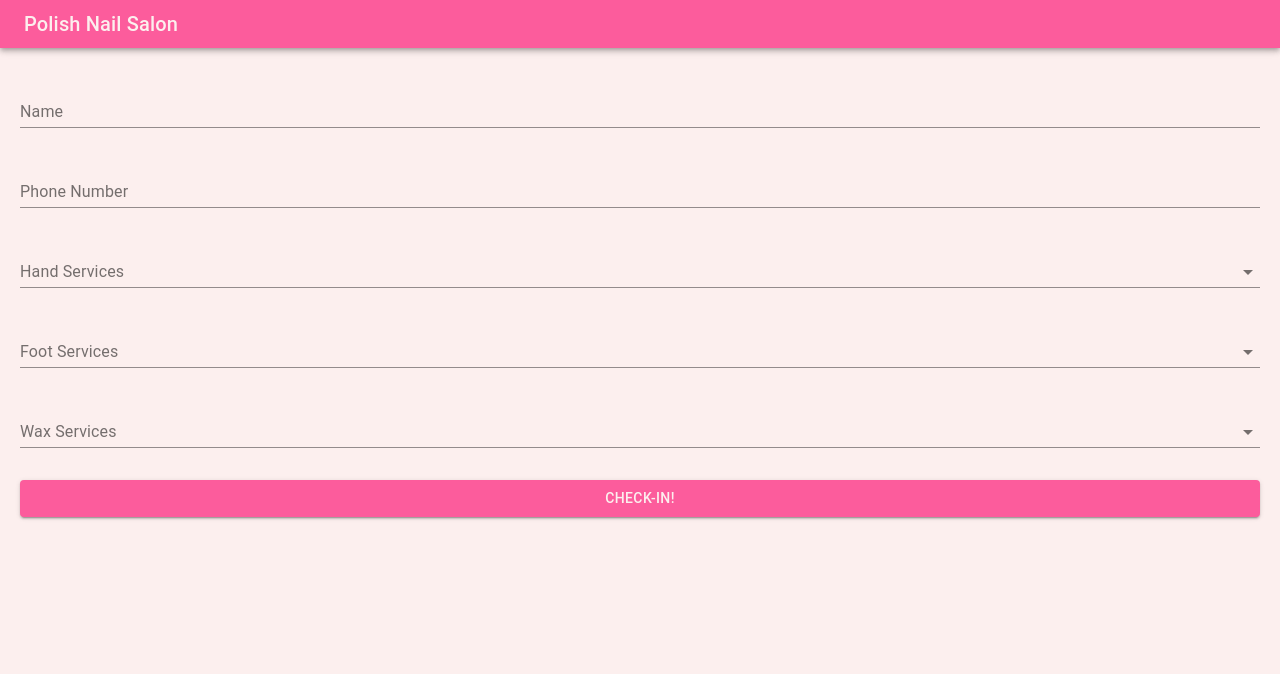
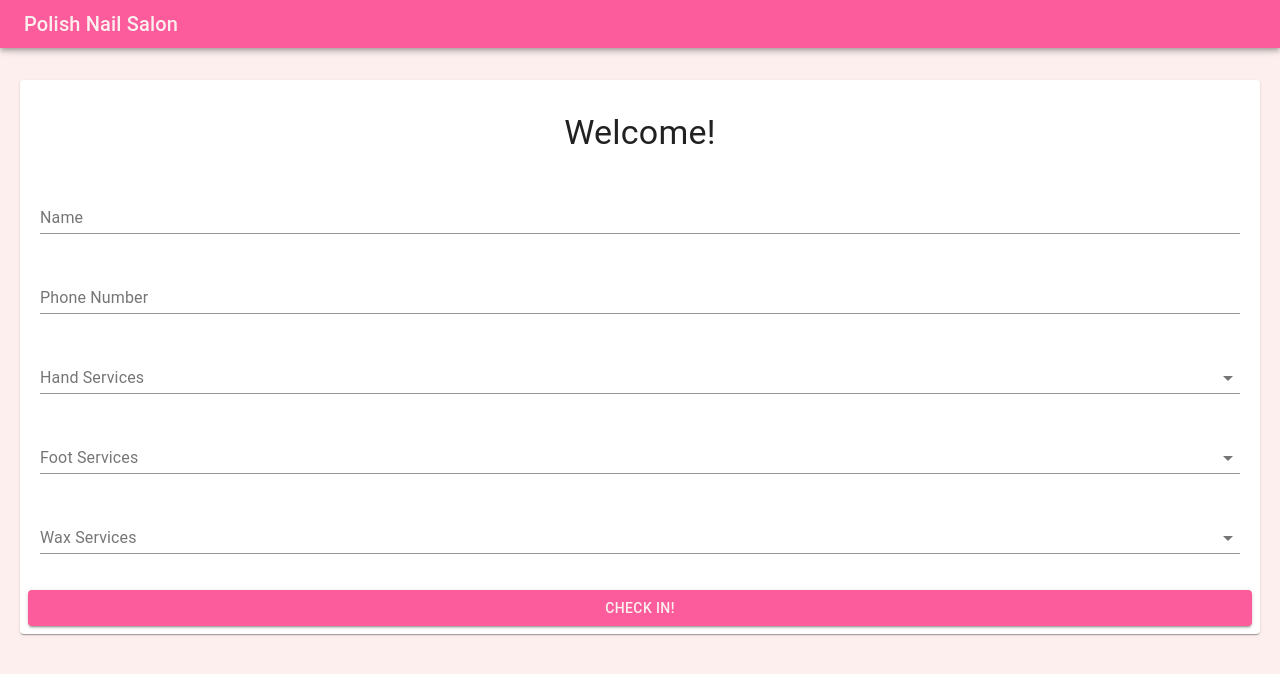
Before and after one commit to mchuong1/turnmanagementsystem, a React (Create React App) app: page / in a window 1280 px wide. Shown: the top 674 px of the page. Built offline with nearby package versions, Linux system fonts and the light colour scheme.

Commit message:
Wrap content with Card
Add indeterminant status to button

```diff
--- a/src/pages/Home.js
+++ b/src/pages/Home.js
@@ -1,16 +1,19 @@
 import React, { useState } from 'react'
 import { makeStyles } from '@material-ui/core/styles';
-import { Link } from 'react-router-dom'
 import {
   Button, TextField, Select,
   InputLabel, MenuItem, Checkbox,
-  ListItemText, FormControl
+  ListItemText, FormControl, Typography,
+  Card, CardContent, CardActions,
+  CircularProgress
 } from '@material-ui/core'
 
 const useStyles = makeStyles({
   root: {
-    backgroundColor: '#fcefee',
-    height: '100vh',
+    display: 'grid',
+    gridGap: '2em',
+    marginTop: '2em',
+    padding: '0px 20px'
   },
   container: {
     height: '100vh'
@@ -19,6 +22,7 @@ const useStyles = makeStyles({
     backgroundColor: '#fc5c9c',
     color: '#fcefee',
     width: '100%',
+    marginTop: '2em'
   },
   input: {
     width: '100%',
@@ -31,12 +35,6 @@ const useStyles = makeStyles({
   dropDown: {
     width: '100%'
   },
-  body: {
-    display: 'grid',
-    gridGap: '2em',
-    marginTop: '2em',
-    padding: '0px 20px'
-  },
 })
 
 export default function Home() {
@@ -45,6 +43,7 @@ export default function Home() {
   const [handService, setHandService] = useState([]);
   const [footService, setFootService] = useState([]);
   const [waxService, setWaxService] = useState([]);
+  const [isCheckingIn, setCheckingIn] = useState(false);
 
   //Mock Data
   //TODO: Fetch the data from somewhere
@@ -66,6 +65,14 @@ export default function Home() {
     'Service 4'
   ]
 
+  const handleCheckInButton = () => {
+    setCheckingIn(true)
+    setTimeout(() => {
+      window.location.href = '/confirm'
+      setCheckingIn(false)
+    }, 3000)
+  }
+
   const listValues = (data, type) => data.map((service) => (
       <MenuItem key={service} value={service}>
         <Checkbox checked={type.indexOf(service) > -1} />
@@ -74,7 +81,9 @@ export default function Home() {
     ));
 
   return (
-    <>
+    <Card>
+      <CardContent classes={{root: classes.root}}>
+        <Typography variant="h4" style={{textAlign: 'center'}}>Welcome!</Typography>
         <TextField className={classes.input} id="standard-basic" label="Name" />
         <TextField className={classes.input} id="standard-basic" label="Phone Number" />
         <FormControl>
@@ -113,11 +122,16 @@ export default function Home() {
             {listValues(wax, waxService)}
           </Select>
         </FormControl>
+      </CardContent>
+      <CardActions>
         <Button
           className={classes.primary}
           variant="contained"
-        onClick={() => window.location.href = '/confirm'}
-      >Check-in!</Button>
-    </>
+          onClick={handleCheckInButton}
+        >
+          {isCheckingIn ? <CircularProgress /> : 'Check in!'}
+        </Button>
+      </CardActions>
+    </Card>
   )
 }
```
Lines whose indentation alone changed are shown as unchanged.
